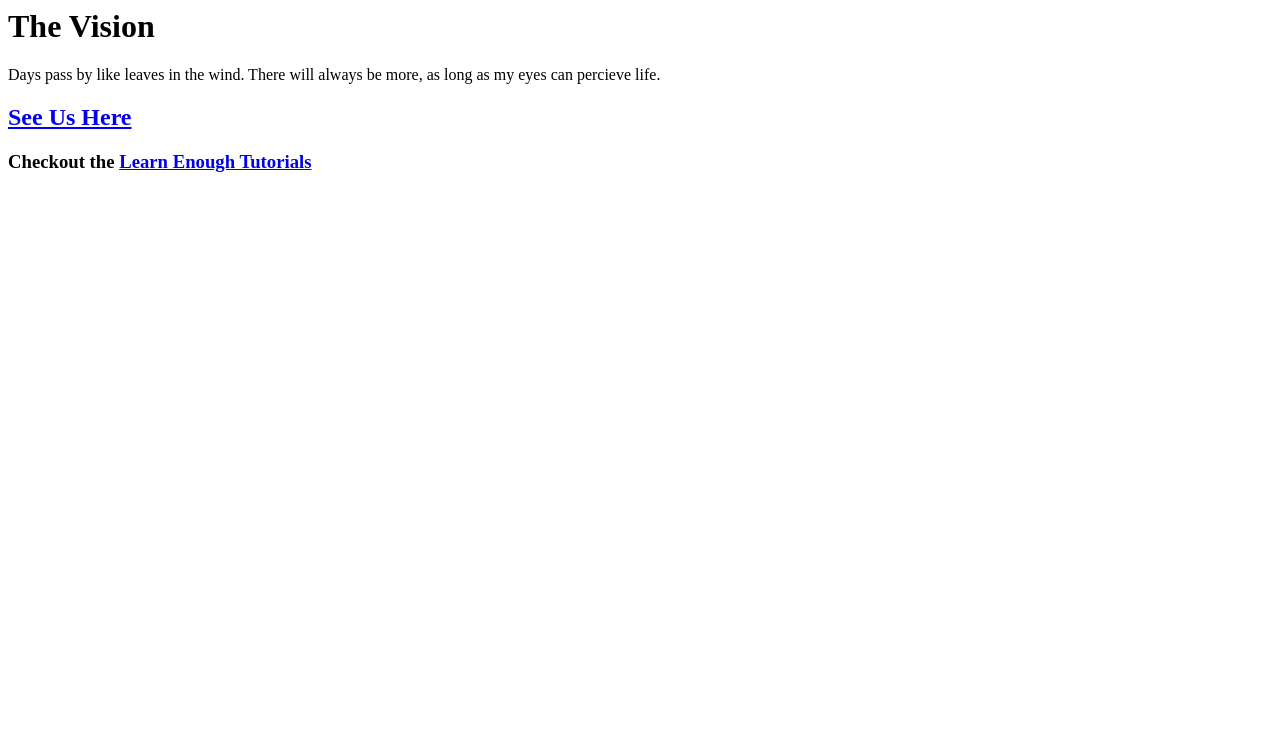
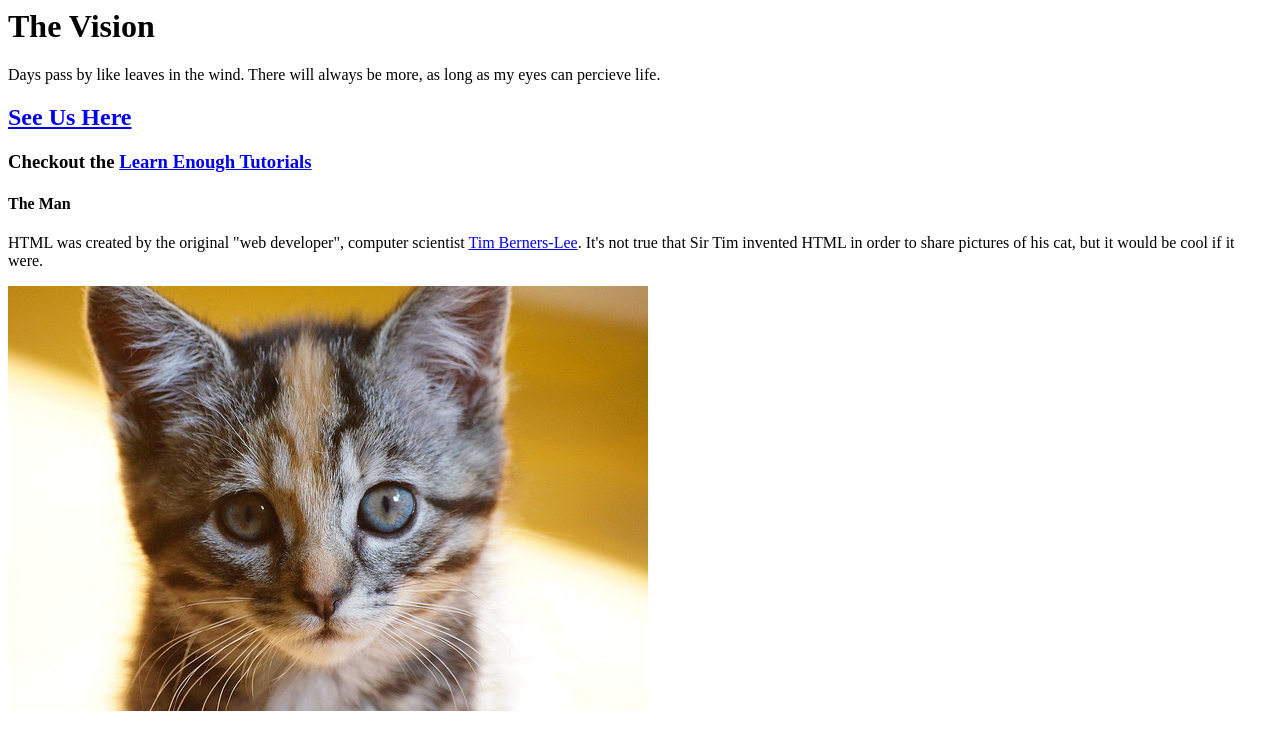
Before and after one commit to ggrahl18/sample_website, a plain HTML site: page index.html in a window 1280 px wide. Drawn offline with Linux system fonts and the light colour scheme.

Commit message:
about, index, img dir added

```diff
--- a/index.html
+++ b/index.html
@@ -3,12 +3,19 @@
       <title><strong>The World is a Mysterious Place</strong></title>
     </head>
     <body>
-      <h1>The Vision</h1>
+  <h1>The Vision</h1>
       Days pass by like leaves in the wind. There will always be more, as long as my eyes can percieve life.
-      <h2><a href="https://ggrahl18.github.io/">See Us Here</a></h2>
-      <h3>Checkout the <a href="https://www.learnenough.com/" target="_blank">Learn Enough Tutorials</a>
-        <h4>
-          <h5>
+  <h2><a href="https://ggrahl18.github.io/">See Us Here</a></h2>
+  <h3>Checkout the <a href="https://www.learnenough.com/" target="_blank">Learn Enough Tutorials</a>
+  <h4>The Man</h4>
+      <p>
+      HTML was created by the original "web developer", computer scientist
+      <a href="https://en.wikipedia.org/wiki/Tim_Berners-Lee">Tim
+      Berners-Lee</a>. It's not true that Sir Tim invented HTML in order to
+      share pictures of his cat, but it would be cool if it were.
+      </p>
+      <img src="images/kitten.jpg" alt="Super cute kitten">
+  <h5>
 
     </body>
 </html>
```
Also changed, not shown: about.html (+1 -0 lines), images/fantasytree.jpg (added), images/kitten.jpg (added).
